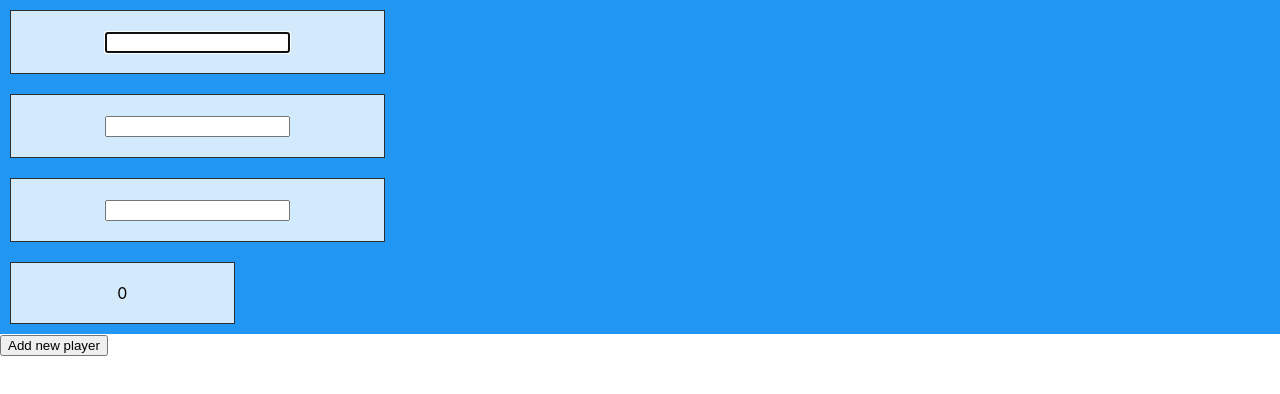
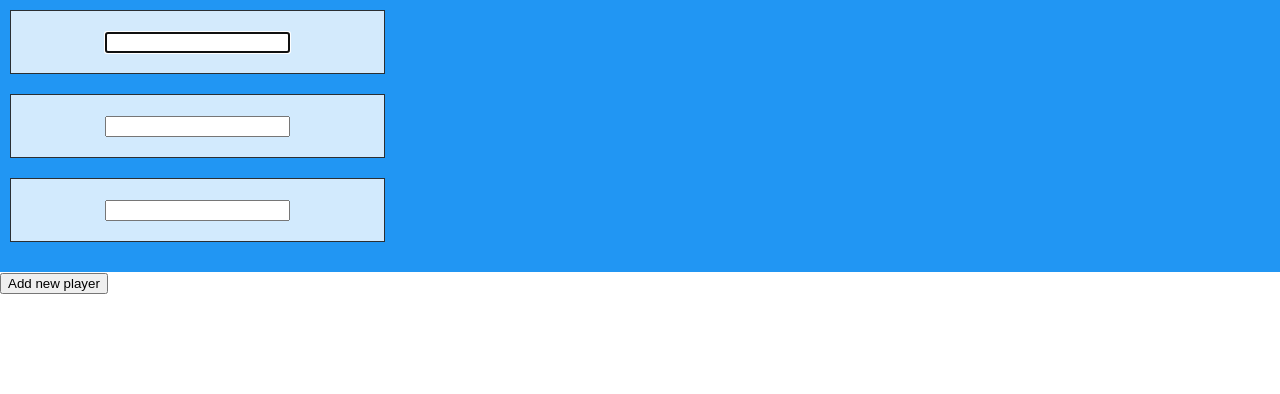
Before and after one commit to drakkaroy/7wonders-scorebook, a React (Create React App) app in the folder scorebook/: page / in a window 1280 px wide. Both pictures are taken after a click on the button "Add new player". Shown: the top 394 px of the page. Built offline with nearby package versions, Linux system fonts and the light colour scheme.

Commit message:
initial logic for players

```diff
--- a/scorebook/src/components/scoreRow/ScoreRow.jsx
+++ b/scorebook/src/components/scoreRow/ScoreRow.jsx
@@ -1,7 +1,7 @@
 import React from 'react';
 
 const ScoreRow = (props) => {
-    const { scoreValues, index, playersCount } = props;
+    const { scoreValues, index, players } = props;
 
     const rowStyles = {
         display: 'grid',
@@ -18,15 +18,9 @@ const ScoreRow = (props) => {
         textAlign: 'center',
     };
 
-    // const score = scoreValues[index];
-    console.log('score values from score row');
-    console.log('scorevalues; ', scoreValues);
-    console.log('index: ', index);
-    console.log('playerscount: ', playersCount);
-
     return (
         <div className='scorebook__row' style={rowStyles}>
-            {[...Array(playersCount).keys()].map((item, idx) => {
+            {players.map((item, idx) => {
                 return (
                     <div
                         data-position={index}
@@ -34,6 +28,7 @@ const ScoreRow = (props) => {
                         className='scorebook__column'
                         style={columnStyles}
                     >
+                        {/* {players[idx]}: {scoreValues[idx]} */}
                         {scoreValues[idx]}
                     </div>
                 );
--- a/scorebook/src/components/table/Table.jsx
+++ b/scorebook/src/components/table/Table.jsx
@@ -80,10 +80,9 @@ const Table = () => {
         }
     };
 
-    const handleBlurNewPlayer = (player) => {
-        // console.log(player.target.value);
-        // console.log('on blur done');
-        setPlayers(players.concat(player.target.value));
+    const handleBlurNewPlayer = (event) => {
+        const newPlayer = event.target.value;
+        setPlayers((prev) => [...prev, newPlayer]);
     };
 
     const handleBlurWonderInput = (event) => {
@@ -128,7 +127,7 @@ const Table = () => {
     }, [pointer]);
 
     useEffect(() => {
-        // console.log('players: ', players);
+        console.log('players: ', players);
     }, [players]);
 
     useEffect(() => {
@@ -158,7 +157,7 @@ const Table = () => {
                 <ScoreRow
                     scoreValues={scoreValues}
                     index={index}
-                    playersCount={playersCount}
+                    players={players}
                 />
             )}
             <div>
```
